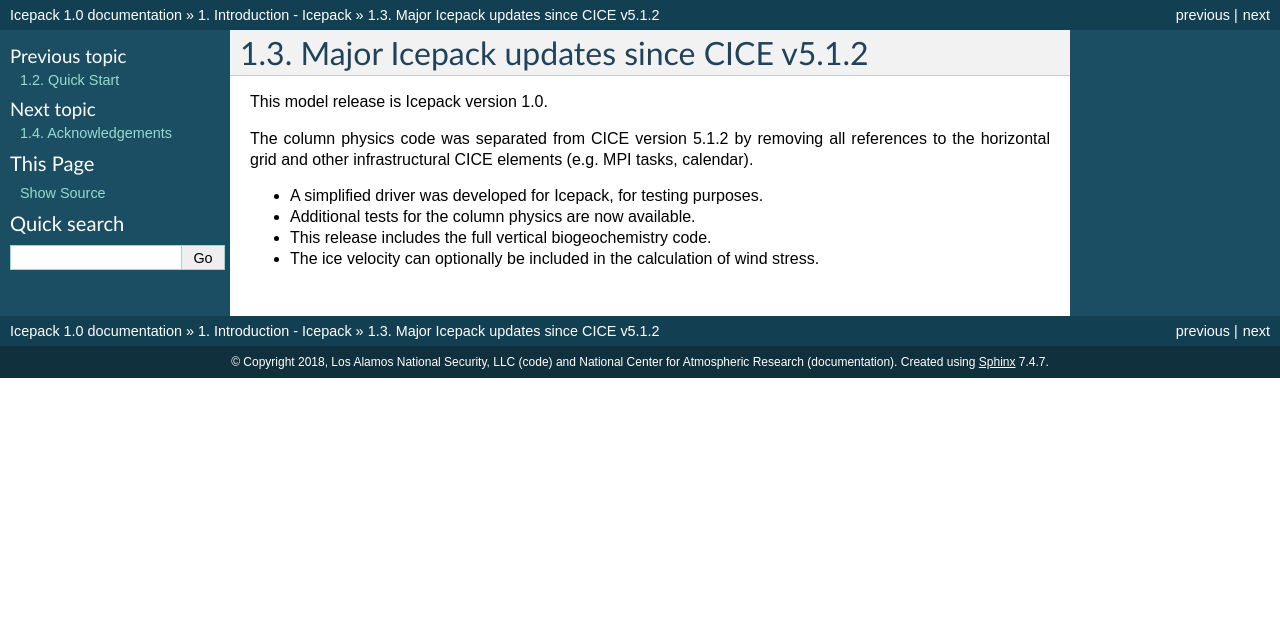
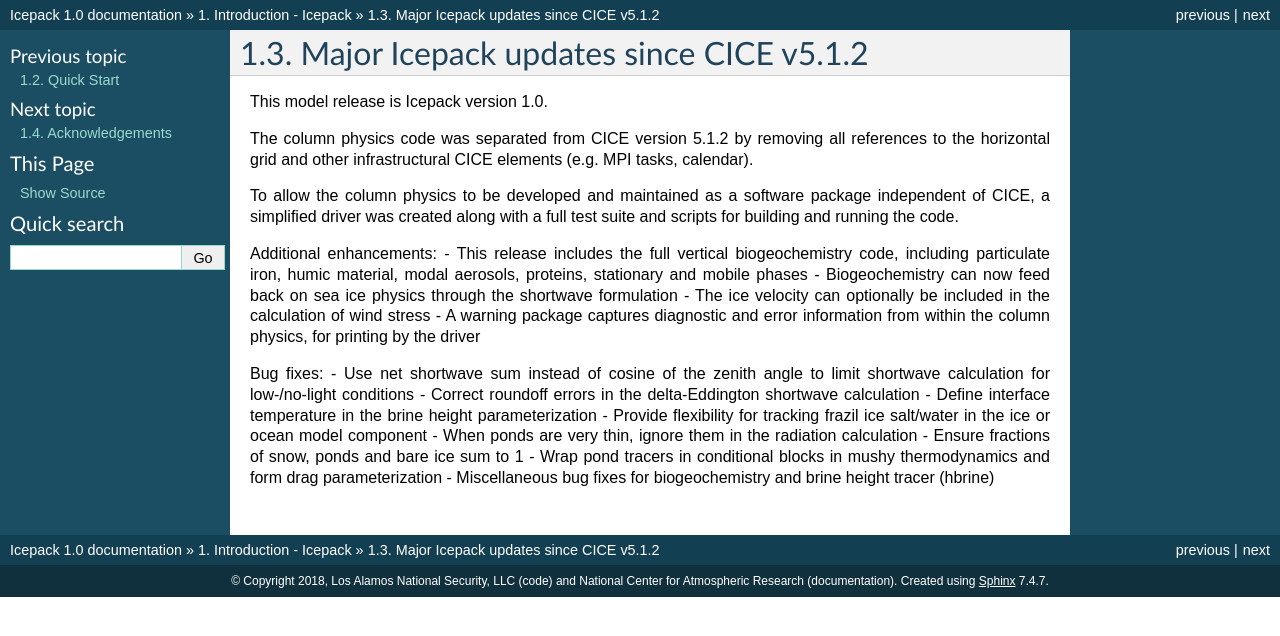
Before and after one commit to CICE-Consortium/Icepack, a Sphinx documentation site: the page built from doc/source/intro/major_updates.rst, in a window 1280 px wide. Shown: the top 636 px of the page. Built offline with Sphinx 7.4.7, drawn with Linux system fonts in a browser that asks for light colours.

Commit message:
updates since release and formdrag bug

```diff
--- a/doc/source/intro/major_updates.rst
+++ b/doc/source/intro/major_updates.rst
@@ -11,7 +11,22 @@ This model release is Icepack version 1.0.
 The column physics code was separated from CICE version 5.1.2 by removing all references to
 the horizontal grid and other infrastructural CICE elements (e.g. MPI tasks, calendar).
 
-- A simplified driver was developed for Icepack, for testing purposes.
-- Additional tests for the column physics are now available.
-- This release includes the full vertical biogeochemistry code.
-- The ice velocity can optionally be included in the calculation of wind stress.
+To allow the column physics to be developed and maintained as a software package independent of CICE,
+a simplified driver was created along with a full test suite and scripts for building and running
+the code.
+
+Additional enhancements:
+- This release includes the full vertical biogeochemistry code, including particulate iron, humic material, modal aerosols, proteins, stationary and mobile phases
+- Biogeochemistry can now feed back on sea ice physics through the shortwave formulation
+- The ice velocity can optionally be included in the calculation of wind stress
+- A warning package captures diagnostic and error information from within the column physics, for printing by the driver
+
+Bug fixes:
+- Use net shortwave sum instead of cosine of the zenith angle to limit shortwave calculation for low-/no-light conditions
+- Correct roundoff errors in the delta-Eddington shortwave calculation
+- Define interface temperature in the brine height parameterization
+- Provide flexibility for tracking frazil ice salt/water in the ice or ocean model component
+- When ponds are very thin, ignore them in the radiation calculation
+- Ensure fractions of snow, ponds and bare ice sum to 1
+- Wrap pond tracers in conditional blocks in mushy thermodynamics and form drag parameterization
+- Miscellaneous bug fixes for biogeochemistry and brine height tracer (hbrine)
--- a/doc/source/science_guide/sg_boundary_forcing.rst
+++ b/doc/source/science_guide/sg_boundary_forcing.rst
@@ -304,6 +304,7 @@ new parameterization allows the drag coefficients to be coupled to the
 sea ice state and therefore to evolve spatially and temporally. This
 parameterization is contained in the subroutine *neutral\_drag\_coeffs*
 and is accessed by setting ``formdrag`` = true in the namelist.
+(Note:  see also :ref:`bugs`.)
 
 Following :cite:`TFSFFKLB14`, consider the general case of
 fluid flow obstructed by N randomly oriented obstacles of height
```
Also changed, not shown: doc/source/user_guide/ug_troubleshooting.rst (+9 -0 lines).
